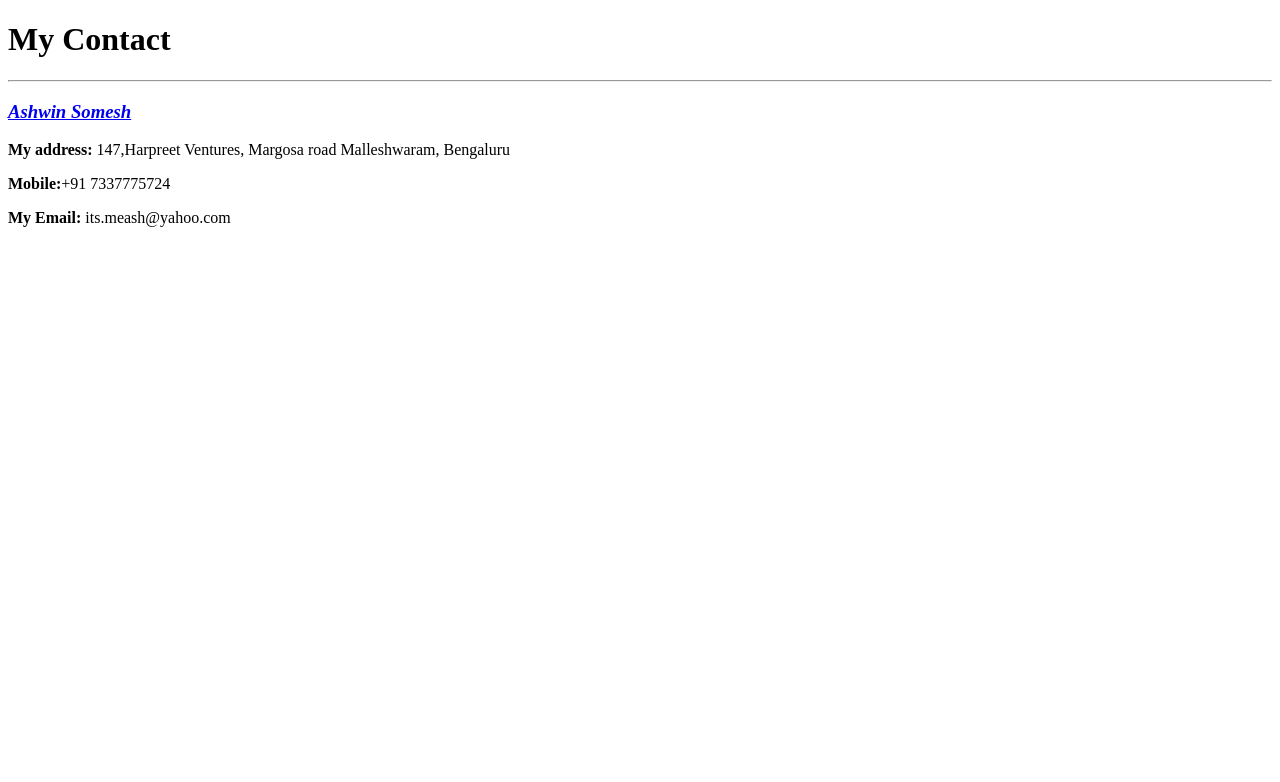
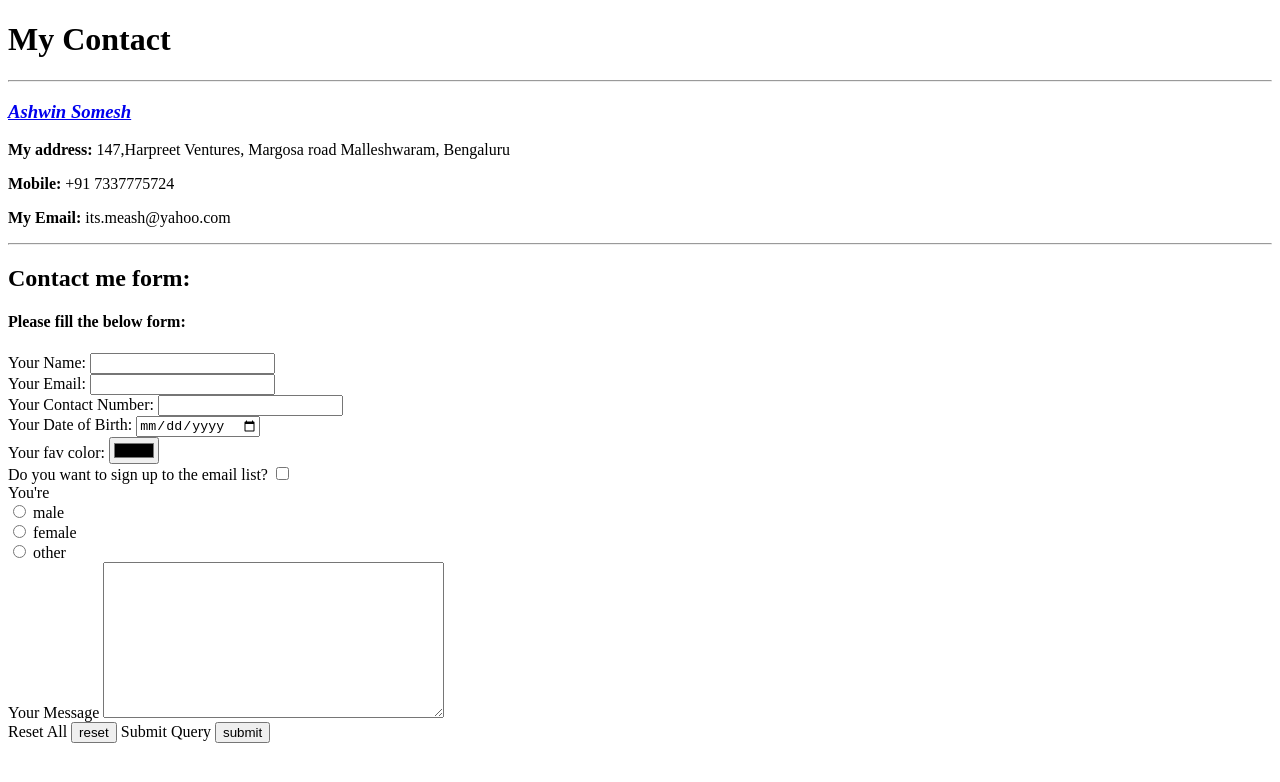
Before and after one commit to Ash24Win/cv, a plain HTML site: page Contact.html in a window 1280 px wide. Drawn offline with Linux system fonts and the light colour scheme.

Commit message:
Updated Contact.html 1.1

```diff
--- a/Contact.html
+++ b/Contact.html
@@ -1,16 +1,56 @@
 <!DOCTYPE html>
 <html lang="en" dir="ltr">
+
 <head>
   <meta charset="utf-8">
   <title>My Contact Details:</title>
 </head>
+
 <body>
   <h1>My Contact</h1>
   <hr>
   <h3> <a href="index.html"><i>Ashwin Somesh</i></a></h3>
+  <p><strong>My address:</strong> 147,Harpreet Ventures, Margosa road Malleshwaram, Bengaluru</p>
+  <strong>
+    <p>Mobile:
+  </strong>+91 7337775724</p>
+  <strong>
+    <p>My Email:
+  </strong> its.meash@yahoo.com</p>
+  <hr>
 
-    <p><strong>My address:</strong> 147,Harpreet Ventures, Margosa road Malleshwaram, Bengaluru</p>
-    <strong><p>Mobile:</strong>+91 7337775724</p>
-  <strong><p>My Email:</strong> its.meash@yahoo.com</p>
+  <h2>Contact me form:</h2>
+  <h4>Please fill the below form:</h4>
+
+
+  </form>
+  <form action=mailto:ashwin.rpee12@gmail.com method="post" enctype="text/plain">
+    <label>Your Name:</label>
+    <input type="text" name="Your Name" value=""><br>
+    <label>Your Email:</label>
+    <input type="email" name="Your Email" value=""><br>
+    <label>Your Contact Number:</label>
+    <input type="number" name="Your Contact Number" value=""><br>
+    <label>Your Date of Birth:</label>
+    <input type="date" name="Your Date of Birth" value=""><br>
+    <label>Your fav color:</label>
+    <input type="color" name="Your fav color" value=""><br>
+    <label>Do you want to sign up to the email list?</label>
+    <input type="checkbox" name="Do you want to sign up to the email list?" value=""><br>
+    <label>You're</label><br>
+    <input type="radio" name="You're" value="male">
+    <label for="male">male</label><br>
+    <input type="radio" name="You're" value="female">
+    <label for="female">female</label><br>
+    <input type="radio" name="You're" value="other">
+    <label for="other">other</label><br>
+    <label>Your Message</label>
+    <textarea name="Your Message" rows="10" cols="40"></textarea><br>
+    <label>Reset All</label>
+    <input type="reset" name="" value="reset">
+    <label>Submit Query</label>
+    <input type="submit" name="" value="submit">
+  </form>
 </body>
+
 </html>
```
Lines whose indentation alone changed are shown as unchanged.
